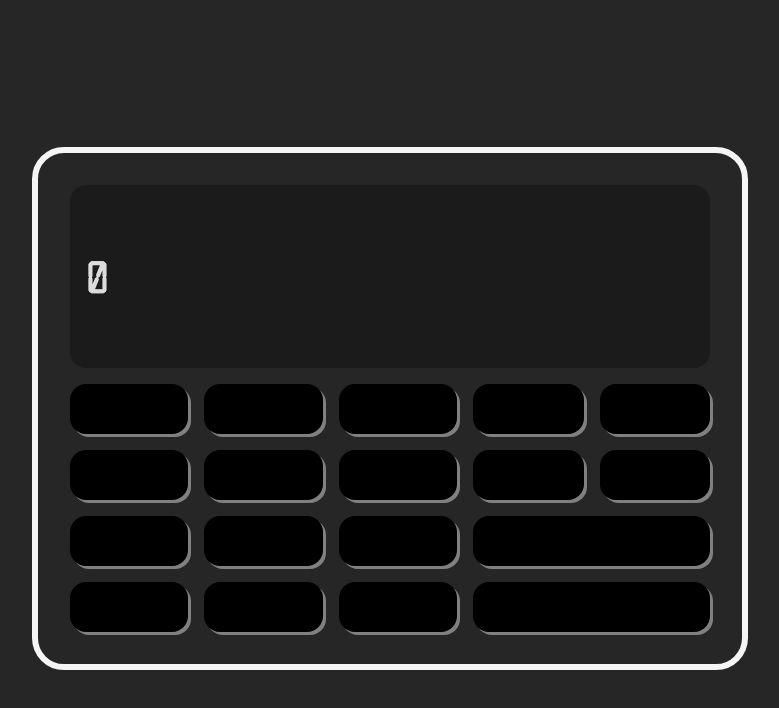
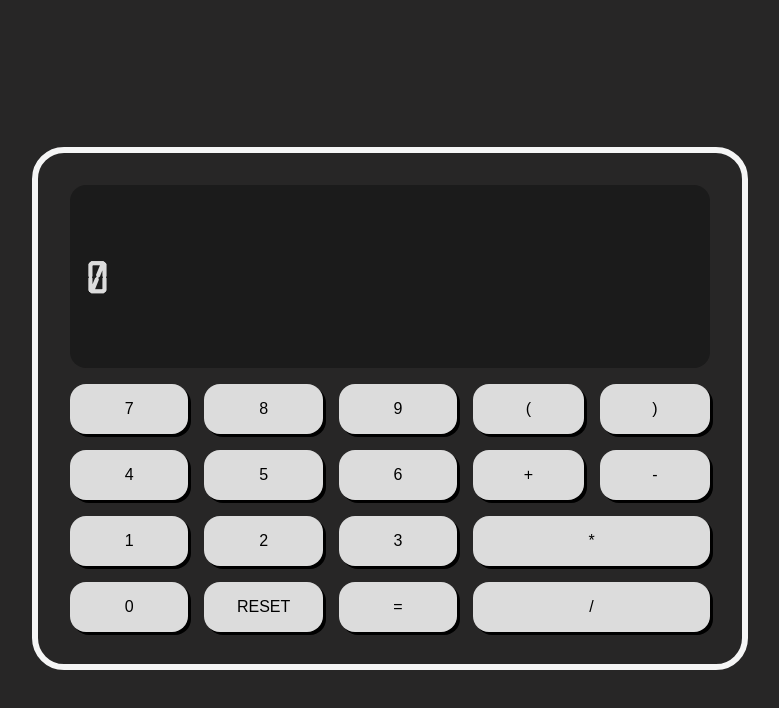
Before and after one commit to alcalde95/challenges_personal, a React (Vite) app: page / in a window 1280 px wide. Shown: the top 708 px of the page, without its empty margins (250-1029 px from the left). Built offline with nearby package versions, Linux system fonts and the light colour scheme.

Commit message:
toqueteando css :D

```diff
--- a/src/components/Button/styles.module.css
+++ b/src/components/Button/styles.module.css
@@ -1,8 +1,8 @@
 .btns {
-    background-color: rgb(0, 0, 0);
+    background-color: gainsboro;
     border-radius: 1rem;
     padding: 1rem;
-    box-shadow: 3px 3px gray;
+    box-shadow: 3px 3px rgb(0, 0, 0);
     font-family: Arial, Helvetica, sans-serif;
 }
 
```
